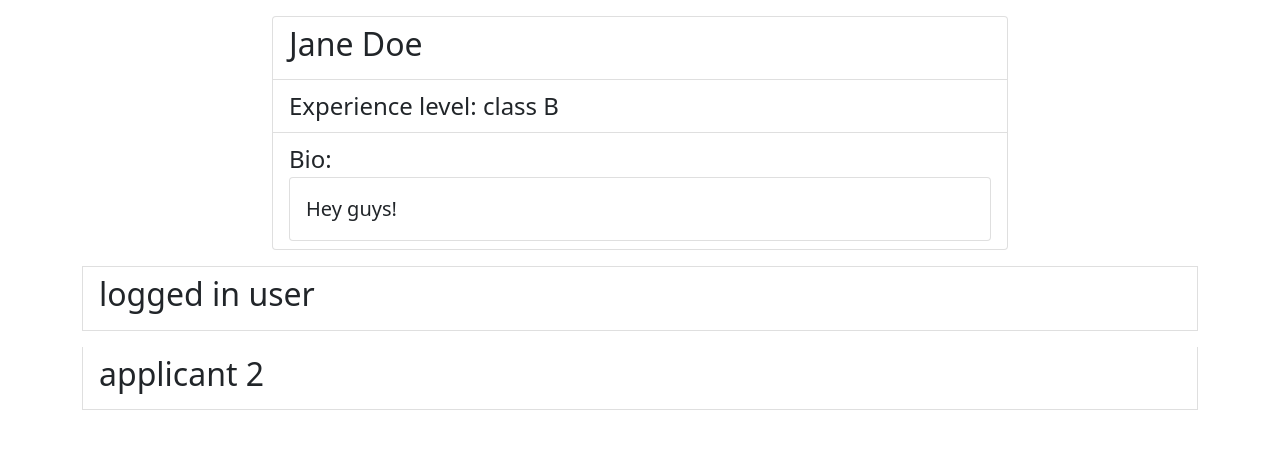
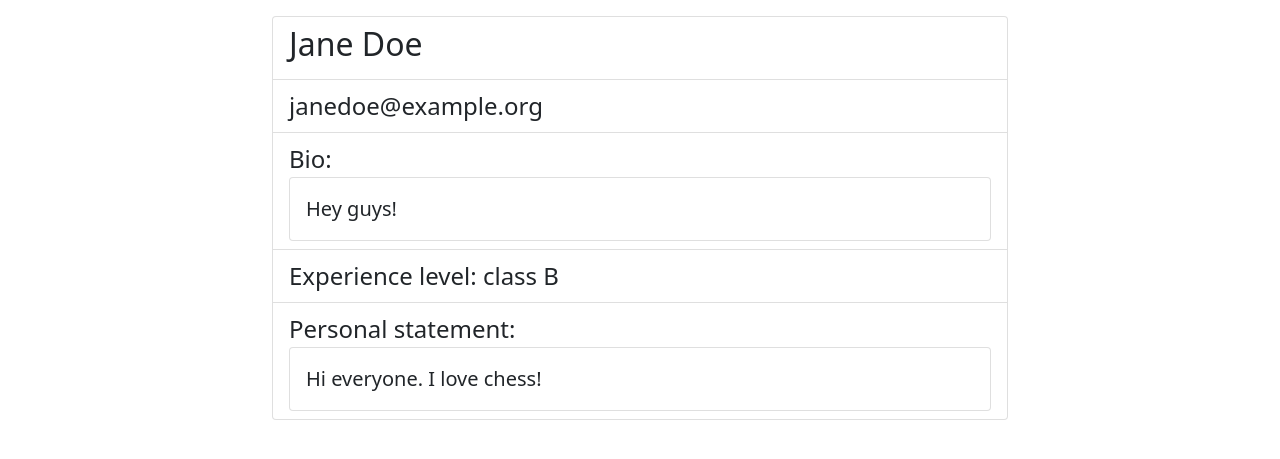
Before and after one commit to Bardia-ro/SEG-Bat-Team, a Django app: page /demote/1 in a window 1280 px wide. Shown: the part 56-515 px from the top of the page. Run offline with Django 3.2, Linux system fonts and the light colour scheme; data comes from the database, SQL or seed files in the repository; some libraries are stand-ins or nearby versions.

Commit message:
Change how profile page is displayed and remove code that was there for testing purposes

```diff
--- a/clubs/templates/profile.html
+++ b/clubs/templates/profile.html
@@ -6,10 +6,16 @@
                 <div class="col-sm-12 col-md-8 offset-md-2">
                     <ul class="list-group">
                         <li class="list-group-item"><h2>{{user.first_name}} {{user.last_name}} </h2></li>
-                        <li class="list-group-item fs-4">Experience level:  {{user.experience}}</li>
+                        <li class="list-group-item fs-4"> {{user.email}}</li>
                         <li class="list-group-item fs-4">Bio:
                             <div class="card">
                                 <div class="card-body fs-5">{{user.bio}}</div>
+                            </div>
+                        </li>
+                        <li class="list-group-item fs-4">Experience level:  {{user.experience}}</li>
+                        <li class="list-group-item fs-4">Personal statement:
+                            <div class="card">
+                                <div class="card-body fs-5">{{user.personal_statement}}</div>
                             </div>
                         </li>
                     </ul>
@@ -24,48 +30,22 @@
                     </div>
                 </div>
             {% endif %}
-            {% if is_current_user or request.user.role > 2  %}
-            <div class="container">
-                <div class="d-grid gap-3">
-                    <div class="row">
-                        <div class="col-sm-12 col-md-8 offset-md-2">
-                            <ul class="list-group">
-            <li class="list-group-item fs-4"> {{user.email}}</li>
-
-                        <li class="list-group-item fs-5">Personal statement:
-                            <div class="card">
-                                <div class="card-body fs-5">{{user.personal_statement}}</div>
-                            </div>
-                        </li>
-                        {% endif %}
-                        <li class="list-group-item"><h2> logged in user {{request.user.role}} </h2></li>
-                        <li class="list-group-item"><h2> applicant {{user.role}} </h2></li>
 
             {% if user.role == 1 and request.user.role == 3 %}
                 <a target="" class="btn btn-success"  href={% url 'approve_member' user_id=user.id %}> Approve membership </a>
             {% endif %}
 
-
             {% if user.is_member  %}
                 {% if request.user.role == 4 %}
-
                     <a target="" class="btn btn-primary"  href={% url 'promote' user_id=user.id %}> promote </a>
                 {% endif %}
             {% endif %}
 
             {% if user.role == 3 %}
                 {% if request.user.role == 4 %}
-
                     <a target="" class="btn btn-primary"  href={% url 'transferownership' user_id=user.id request_user_id=request.user.id %}> transferownership </a>
                 {% endif %}
             {% endif %}
-
-
-
-
-
-
-
         </div>
     </div>
 {% endblock %}
```
Lines whose indentation alone changed are shown as unchanged.
